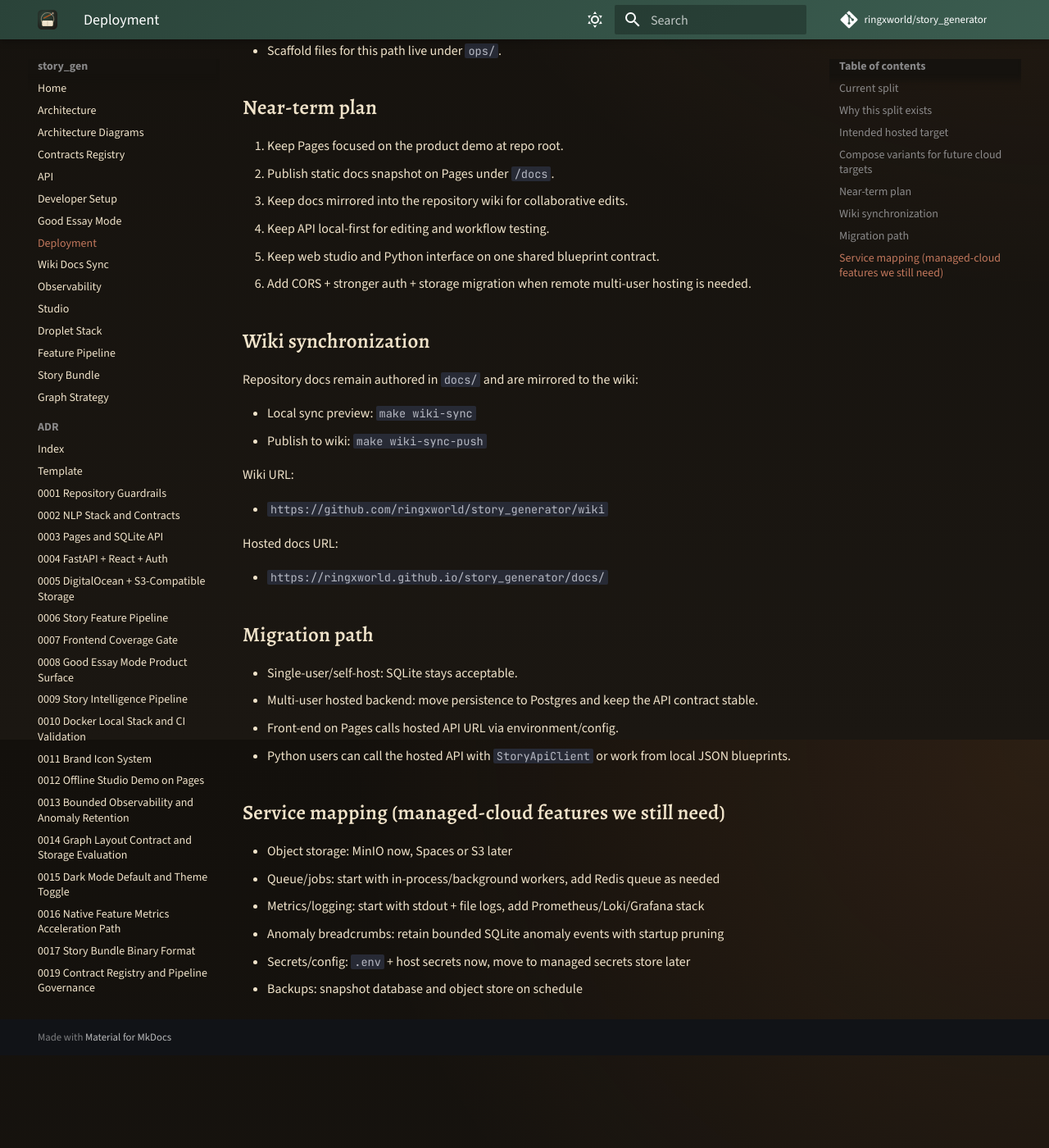
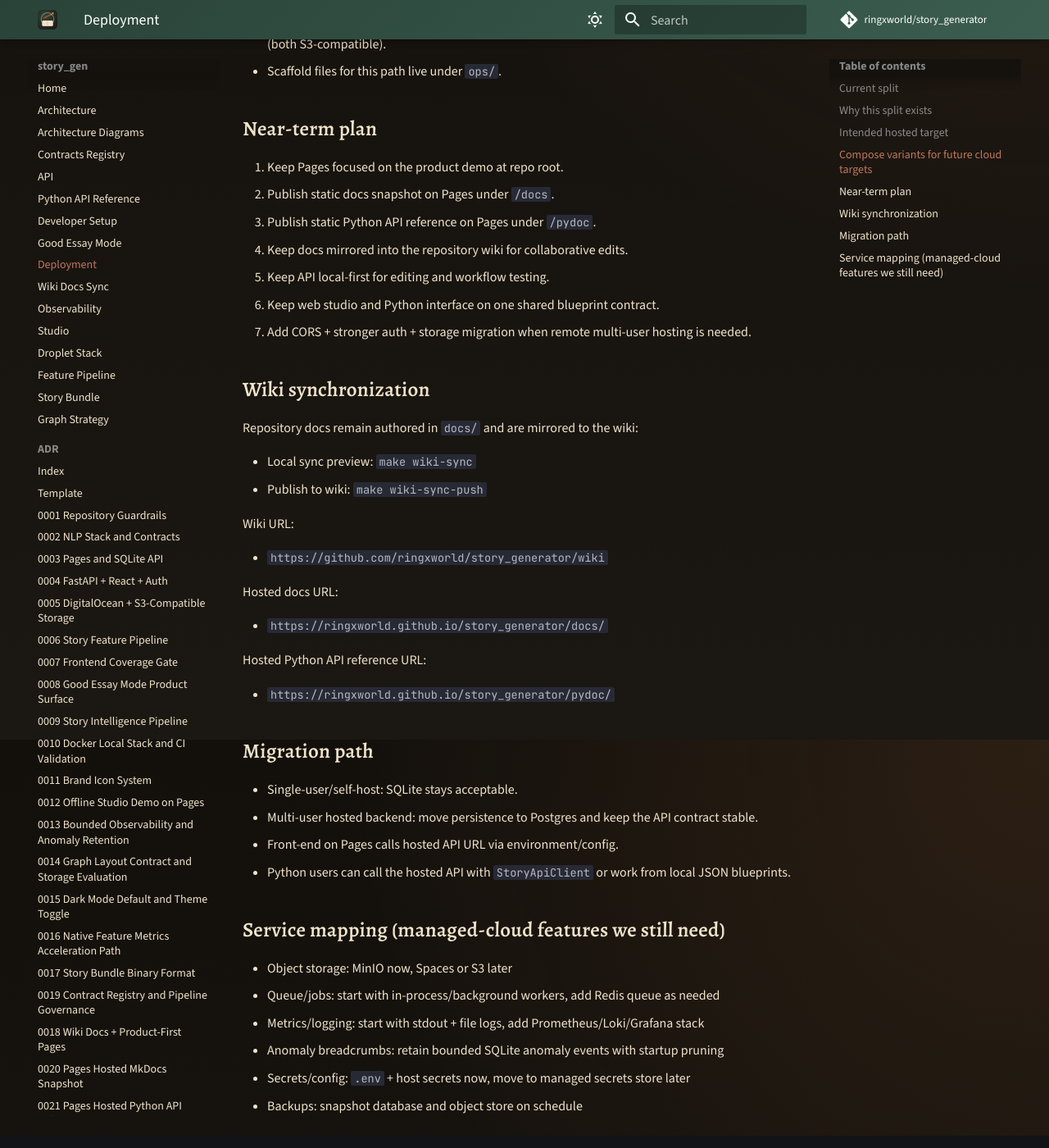
Before and after one commit to ringxworld/story_generator, an MkDocs documentation site: the page built from docs/deployment.md, in a window 1280 px wide and 1400 px high, scrolled down 1898 px. Shown: the whole window at 82% size. Built offline with MkDocs 1.6.1 and Material for MkDocs 9.7.7, drawn with Linux system fonts in a browser that asks for light colours; comment, search, counter and statistics services are not loaded; some of the changed text lies outside the part shown.

Commit message:
Publish Python API reference on Pages (#104) (#105)
Co-authored-by: Shawn Anderson <shawn@localhost>

```diff
--- a/docs/deployment.md
+++ b/docs/deployment.md
@@ -3,7 +3,7 @@
 ## Current split
 
 - GitHub Wiki: collaboration and project-operations notes
-- GitHub Pages: product-first static studio demo snapshot plus hosted docs under `/docs`
+- GitHub Pages: product-first static studio demo snapshot plus hosted docs under `/docs` and hosted Python API reference under `/pydoc`
 - React + TypeScript studio (`web/`): local dev now, static hosting ready
 - FastAPI service: local runtime today, external backend host later
 - Persistence: SQLite (`work/local/story_gen.db`) for local or single-instance deployments
@@ -70,10 +70,11 @@
 
 1. Keep Pages focused on the product demo at repo root.
 2. Publish static docs snapshot on Pages under `/docs`.
-3. Keep docs mirrored into the repository wiki for collaborative edits.
-3. Keep API local-first for editing and workflow testing.
-4. Keep web studio and Python interface on one shared blueprint contract.
-5. Add CORS + stronger auth + storage migration when remote multi-user hosting is needed.
+3. Publish static Python API reference on Pages under `/pydoc`.
+4. Keep docs mirrored into the repository wiki for collaborative edits.
+5. Keep API local-first for editing and workflow testing.
+6. Keep web studio and Python interface on one shared blueprint contract.
+7. Add CORS + stronger auth + storage migration when remote multi-user hosting is needed.
 
 ## Wiki synchronization
 
@@ -90,6 +91,10 @@
 
 - `https://ringxworld.github.io/story_generator/docs/`
 
+Hosted Python API reference URL:
+
+- `https://ringxworld.github.io/story_generator/pydoc/`
+
 ## Migration path
 
 - Single-user/self-host: SQLite stays acceptable.
--- a/mkdocs.yml
+++ b/mkdocs.yml
@@ -35,6 +35,7 @@
   - Architecture Diagrams: architecture_diagrams.md
   - Contracts Registry: contracts_registry.md
   - API: api.md
+  - Python API Reference: python_api_reference.md
   - Developer Setup: developer_setup.md
   - Good Essay Mode: essay_mode.md
   - Deployment: deployment.md
@@ -68,6 +69,7 @@
       - 0019 Contract Registry and Pipeline Governance: adr/0019-contract-registry-and-pipeline-governance.md
       - 0018 Wiki Docs + Product-First Pages: adr/0018-wiki-docs-and-product-first-pages.md
       - 0020 Pages Hosted MkDocs Snapshot: adr/0020-pages-hosted-mkdocs-snapshot.md
+      - 0021 Pages Hosted Python API Reference: adr/0021-pages-hosted-python-api-reference.md
   - Guides:
       - Dependency Charts: dependency_charts.md
       - Reference Pipeline: reference_pipeline.md
--- a/pyproject.toml
+++ b/pyproject.toml
@@ -28,6 +28,7 @@
 [dependency-groups]
 dev = [
   "clang-format>=20.1.0",
+  "pdoc>=15.0.4",
   "pre-commit>=4.1.0",
   "mypy>=1.14.0",
   "mkdocs>=1.6.1",
```
Also changed, not shown: README.md (+1 -0 lines), docs/adr/0021-pages-hosted-python-api-reference.md (added, +34 -0 lines), docs/adr/README.md (+1 -0 lines), docs/api.md (+8 -0 lines), docs/index.md (+1 -0 lines), docs/python_api_reference.md (added, +19 -0 lines), docs/wiki_docs.md (+1 -0 lines), 4 other files.
